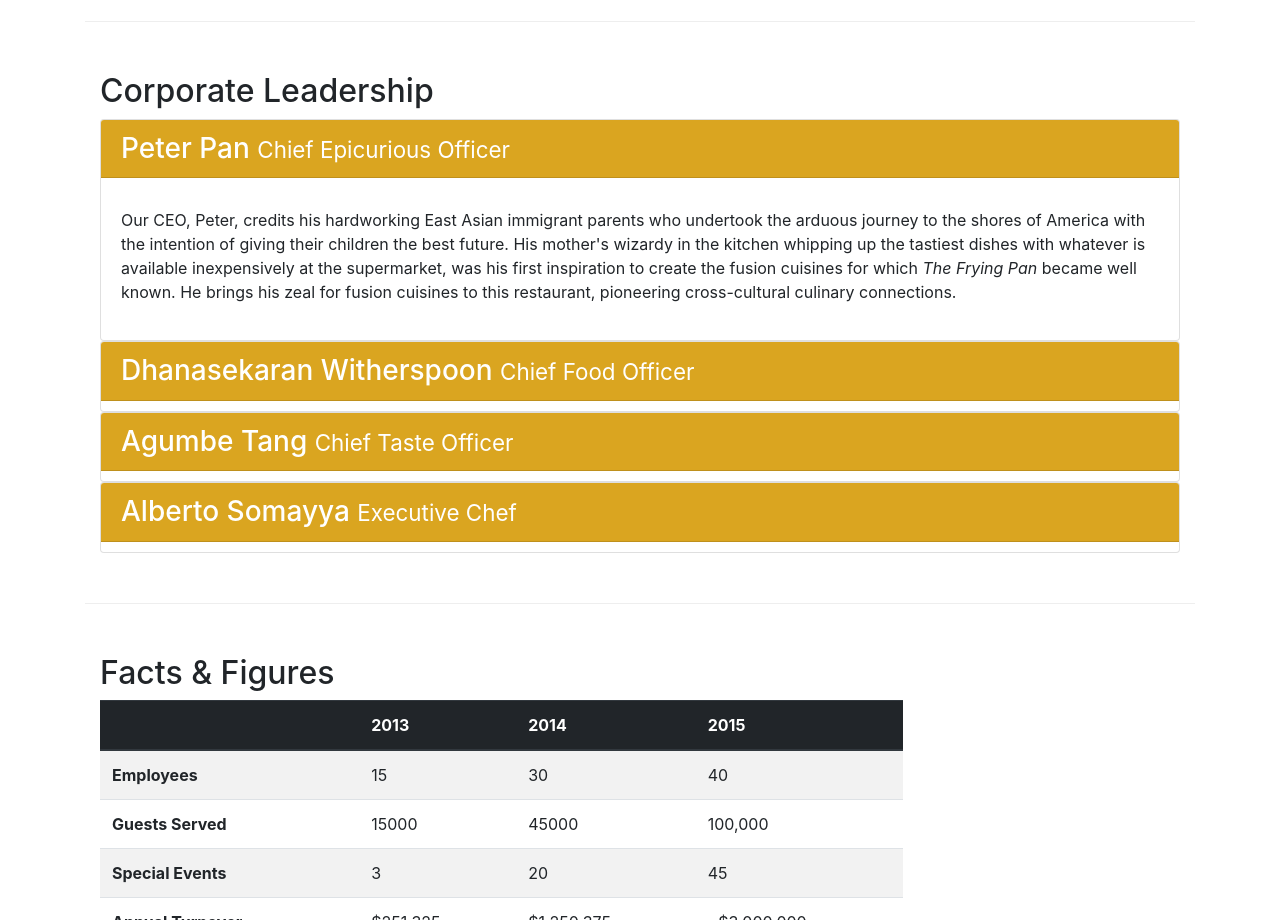
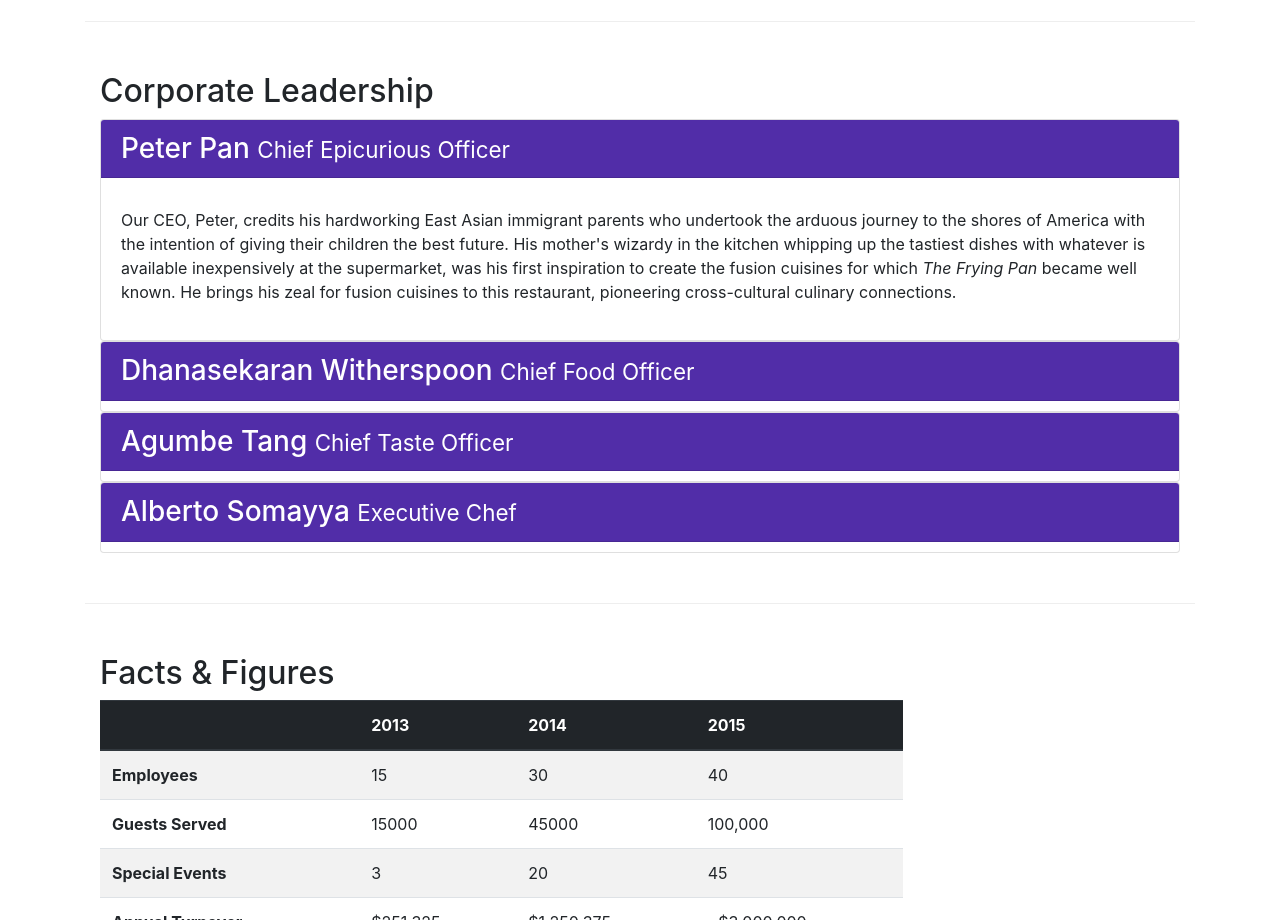
Before and after one commit to jkennedy07/conFusion, a website: page aboutus.html in a window 1280 px wide. Shown: the part 940-1860 px from the top of the page. Drawn offline with nearby package versions, Linux system fonts and the light colour scheme.

Commit message:
Accordion 2

```diff
--- a/css/styles.css
+++ b/css/styles.css
@@ -52,6 +52,10 @@ body {
    margin: 0px 0px 10px 0px;
 }
 
+#peterhead, #dannyhead, #agumbehead, #albertohead {
+   background:#512da8;
+}
+
 #radio-buttons {
    margin: 20px 0px;
 }
```
